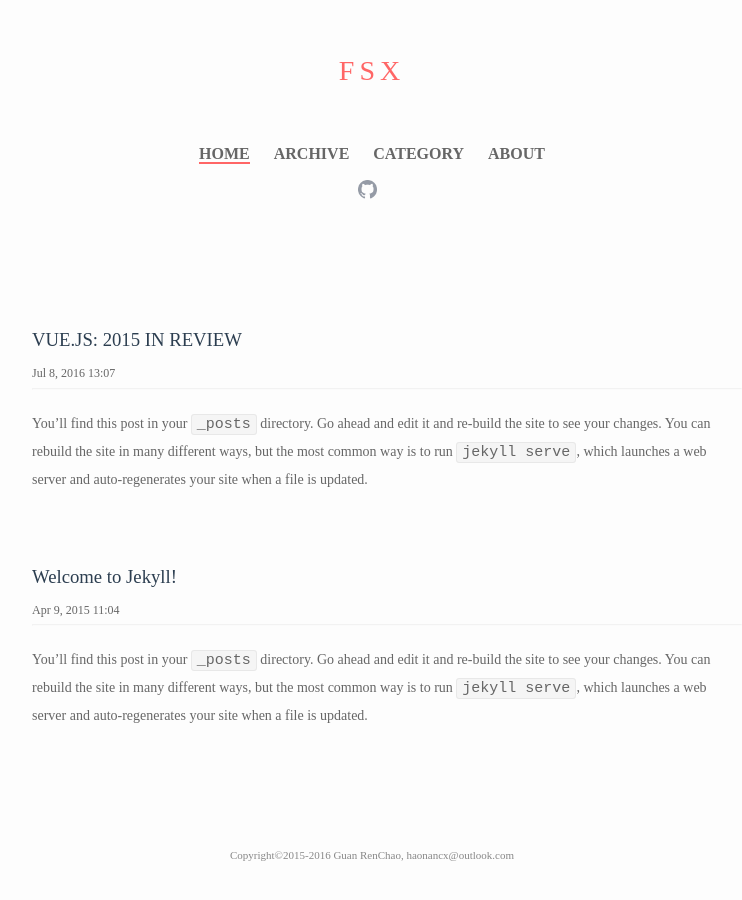
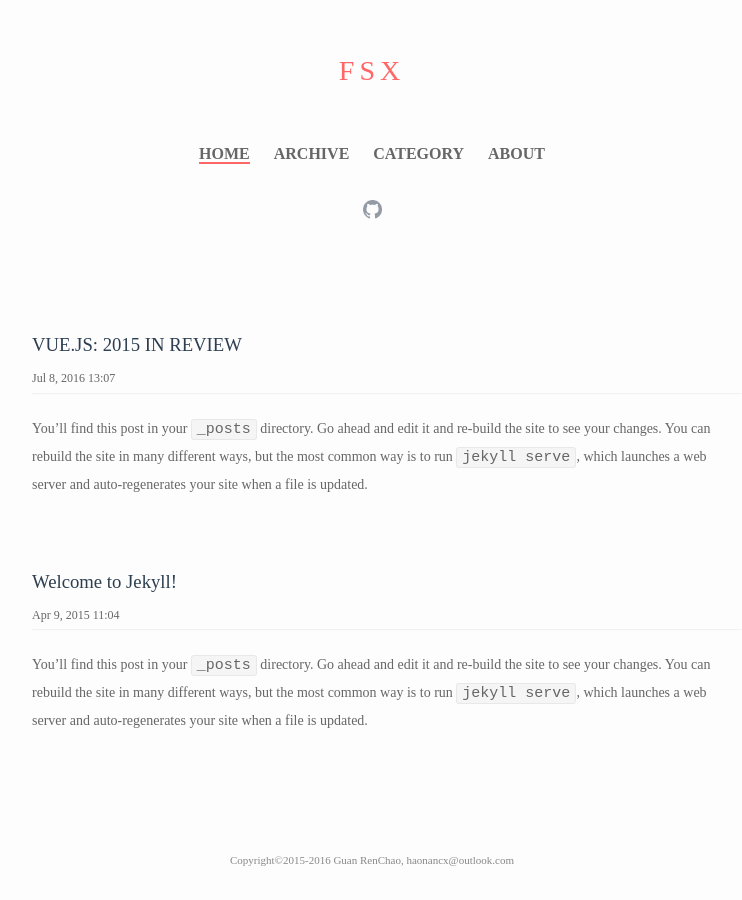
Before and after one commit to xtd420/Haonancx.github.io, a Jekyll site: the page built from index.html, in a window 1280 px wide. Shown: the whole page, without its empty margins (268-1010 px from the left). Built offline with Jekyll 4.4.1, drawn with Linux system fonts in a browser that asks for light colours.

Commit message:
qwdqw
dqwq

```diff
--- a/_sass/_layout.scss
+++ b/_sass/_layout.scss
@@ -74,14 +74,12 @@
     border-bottom: 2px solid #f66;
 }
 .social-links {
-    padding-top: 10px;
-	margin-left: 0px;
+    margin: 30px 0 0;
     text-align:center;
 }
 
 .social-links li {
     display: inline;
-    padding-right: 10px;
     line-height: 0;
 }
 
@@ -201,7 +199,9 @@
 
 .nav li {
     margin: 0 3px;
-
-    }
+}
+.page-content {
+    margin: 30px auto;
+}
 
 }
```
